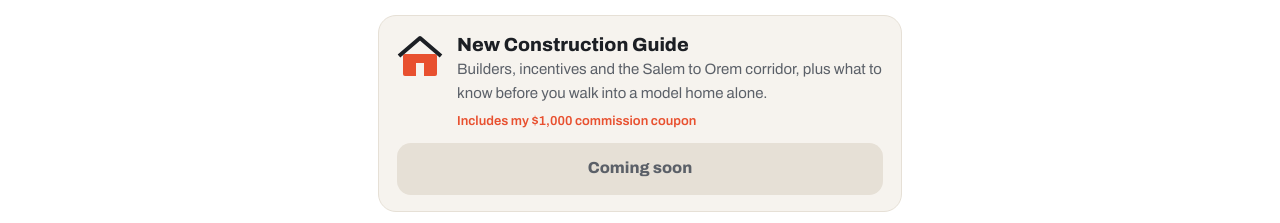
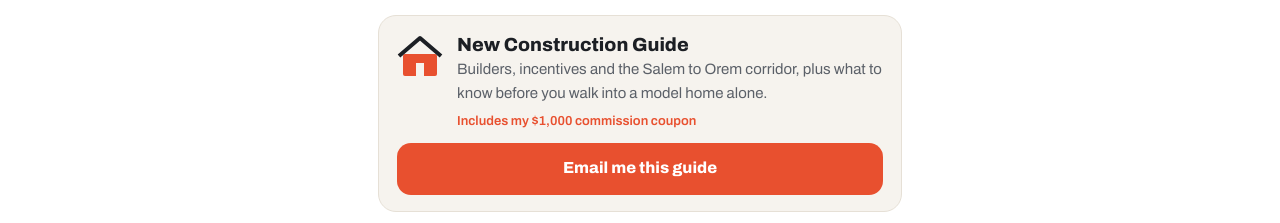
Before and after one commit to tylorstubbs/guides, a plain HTML site: page index.html in a window 1280 px wide. Shown: the part 546-769 px from the top of the page. Drawn offline with Linux system fonts and the light colour scheme.

Commit message:
Wire guide buttons to the Google Form
Co-Authored-By: Claude Opus 5.5 <noreply@anthropic.com>
Claude-Session: https://claude.ai/code/session_01Dxmz1xvNqm7sgXiULNVkDR

```diff
--- a/index.html
+++ b/index.html
@@ -110,9 +110,9 @@ footer{padding:20px 0 36px;color:var(--soft);font-size:13px;border-top:1px solid
   /* Paste the "Prefilled form link" for each guide from the Guides tab of the Bio Guide Leads sheet.
      Names must match the form choices exactly. */
   const GUIDES = [
-    {name:'New Construction Guide', blurb:'Builders, incentives and the Salem to Orem corridor, plus what to know before you walk into a model home alone.', tag:'Includes my $1,000 commission coupon', icon:'house', link:''},
-    {name:'Home Buyer Guide', blurb:'First time buying? The whole process from preapproval to keys, in plain English.', tag:'', icon:'key', link:''},
-    {name:'Home Seller Guide', blurb:'Pricing, prep and what actually moves the needle on your sale price.', tag:'', icon:'sign', link:''},
+    {name:'New Construction Guide', blurb:'Builders, incentives and the Salem to Orem corridor, plus what to know before you walk into a model home alone.', tag:'Includes my $1,000 commission coupon', icon:'house', link:'https://docs.google.com/forms/d/e/1FAIpQLSdV-YWLFcAsrm8pq6etI7fnGEYFacrY2YDpOWnos6l3xGF4sA/viewform?usp=pp_url&entry.842808018=New+Construction+Guide'},
+    {name:'Home Buyer Guide', blurb:'First time buying? The whole process from preapproval to keys, in plain English.', tag:'', icon:'key', link:'https://docs.google.com/forms/d/e/1FAIpQLSdV-YWLFcAsrm8pq6etI7fnGEYFacrY2YDpOWnos6l3xGF4sA/viewform?usp=pp_url&entry.842808018=Home+Buyer+Guide'},
+    {name:'Home Seller Guide', blurb:'Pricing, prep and what actually moves the needle on your sale price.', tag:'', icon:'sign', link:'https://docs.google.com/forms/d/e/1FAIpQLSdV-YWLFcAsrm8pq6etI7fnGEYFacrY2YDpOWnos6l3xGF4sA/viewform?usp=pp_url&entry.842808018=Home+Seller+Guide'},
     {name:'Divorce and Your Home Guide', blurb:'Keep it, sell it or buy out? A calm, confidential look at your options.', tag:'Confidential', icon:'split', link:''},
   ];
 
```
